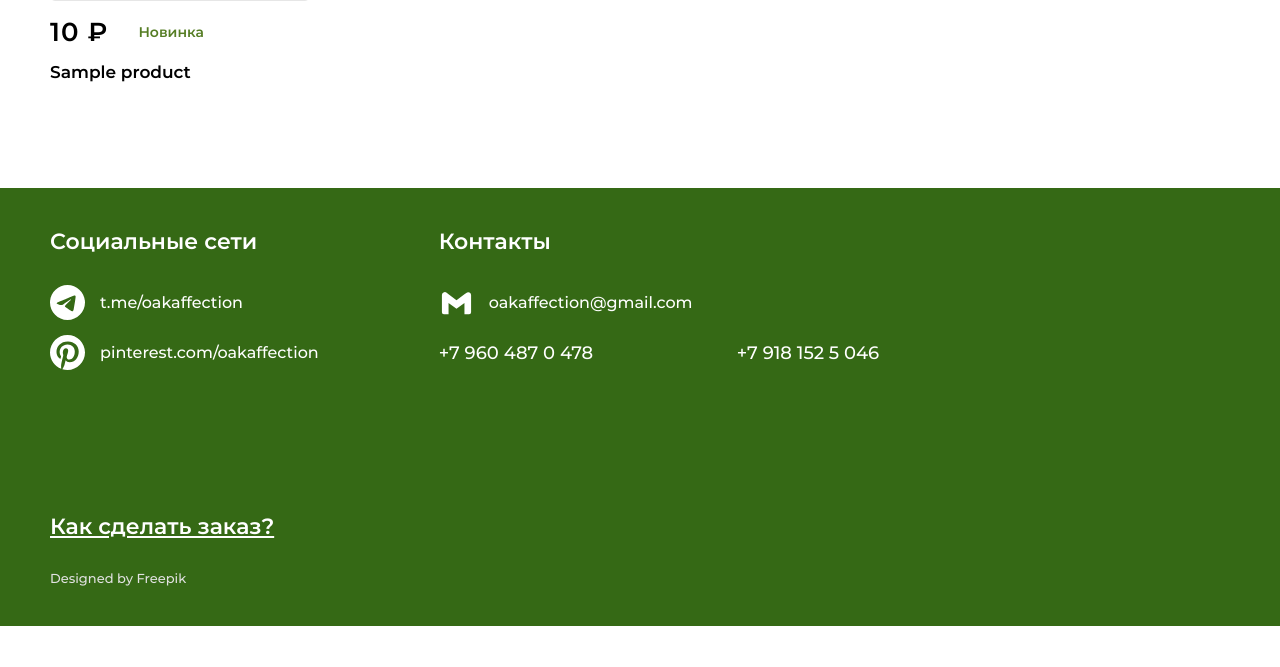
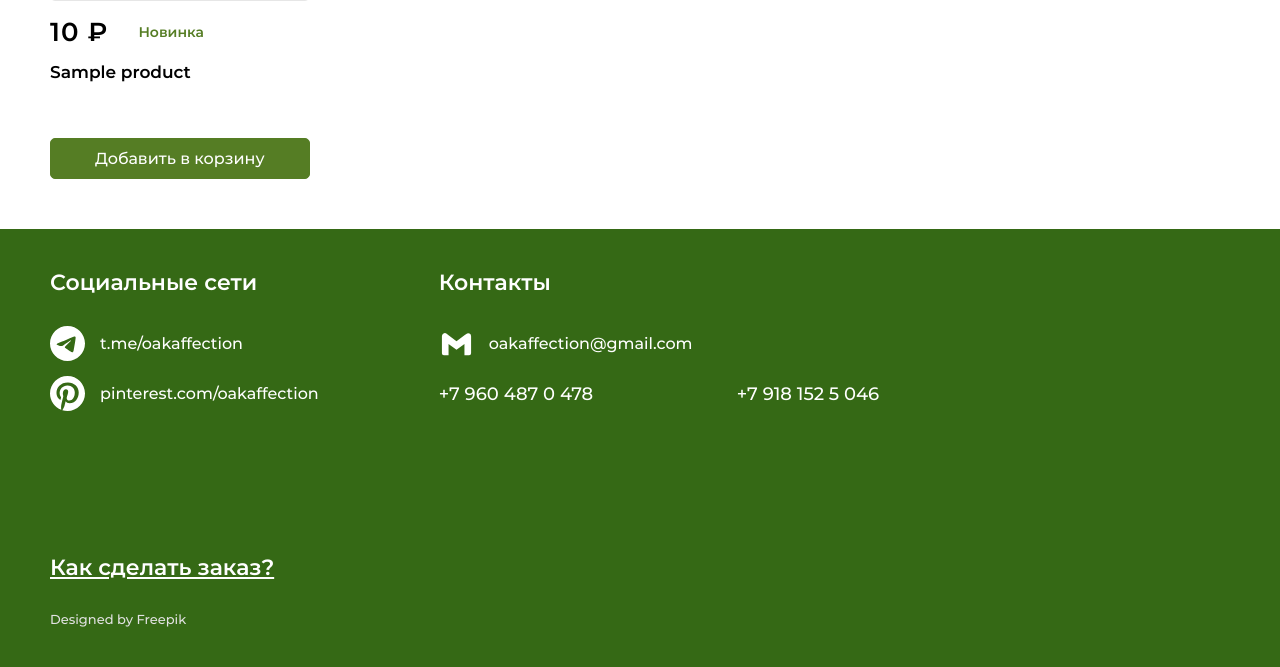
Before and after one commit to dashdash27/OakAffection, a Flask app: template app/templates/oils.html in a window 1280 px wide. Shown: the part 463-1130 px from the top of the page. Before the commit the page ends 1089 px from the top, so only its background shows below. Run offline with Flask 3, Linux system fonts and the light colour scheme; the template is opened without the code that fills it: values that come from a table or form of the project are taken from there, others are empty; tables that the repository leaves empty hold one stand-in row (values such as "Sample post"); some libraries are stand-ins or nearby versions.

Commit message:
feat: add cart buttons and data attrubutes to product cards

```diff
--- a/app/static/css/products.css
+++ b/app/static/css/products.css
@@ -105,6 +105,34 @@ a.path__item-catalog:hover {
     border-bottom: 2px solid var(--text-sub-color);
 }
 
+/* -- Cart Actions */
+.card__cart-view {
+    display: none;
+}
+.card[data-cart-state="idle"] .card__cart-add {
+    display: block;
+}
+.card[data-cart-state="in-cart"] .card__cart-add {
+    display: none;
+}
+.card[data-cart-state="in-cart"] .card__cart-view {
+    display: block;
+}
+.card__cart-add, a.card__cart-view {
+    width: 100%;
+    text-align: center;
+    background-color: var(--accent-color);
+    color: white;
+    padding: 10px;
+    border-radius: 5px;
+    border: 1px solid var(--accent-color);
+    cursor: pointer;
+}
+a.card__cart-view {
+    background-color: transparent;
+    color: var(--accent-color);
+}
+
 @media (min-width: 400px) {
     .card__media-wrapper {
         height: 260px;
--- a/app/templates/oils.html
+++ b/app/templates/oils.html
@@ -5,6 +5,10 @@
 
 {% block css %}
     <link rel="stylesheet" href="{{ url_for('static', filename='css/products.css') }}">
+{% endblock %}
+
+{% block js %}
+    <script src="{{ url_for('static', filename='js/cart/cart.js') }}" defer type="module"></script>
 {% endblock %}
 
 {% block content %}
@@ -23,7 +27,7 @@
             </div>
             <div class="products__inner">
                 {% for product in products %}
-                    <div class="card">
+                    <div class="card" data-cart-state="idle" data-id="{{product.id}}">
                         <a href="{{ url_for('main.product_detail', slug=product.slug) }}" class="card__media-wrapper">
                             {% if product.photos %}
                                 <img class="card__media lozad" data-src="{{ url_for('static', filename=product.photos[0].photo_url) }}" alt="{{product.photos[0].alt}}">
@@ -46,6 +50,14 @@
                         <a href="{{ url_for('main.product_detail', slug=product.slug) }}" class="card__name">
                             {{product.name}}
                         </a>
+                        <div class="card__actions">
+                            <div class="card__cart-add">
+                                Добавить в корзину
+                            </div>
+                            <a href="" class="card__cart-view">
+                                В корзину >
+                            </a>
+                        </div>
                     </div>
                 {% endfor %}
             </div>
```
